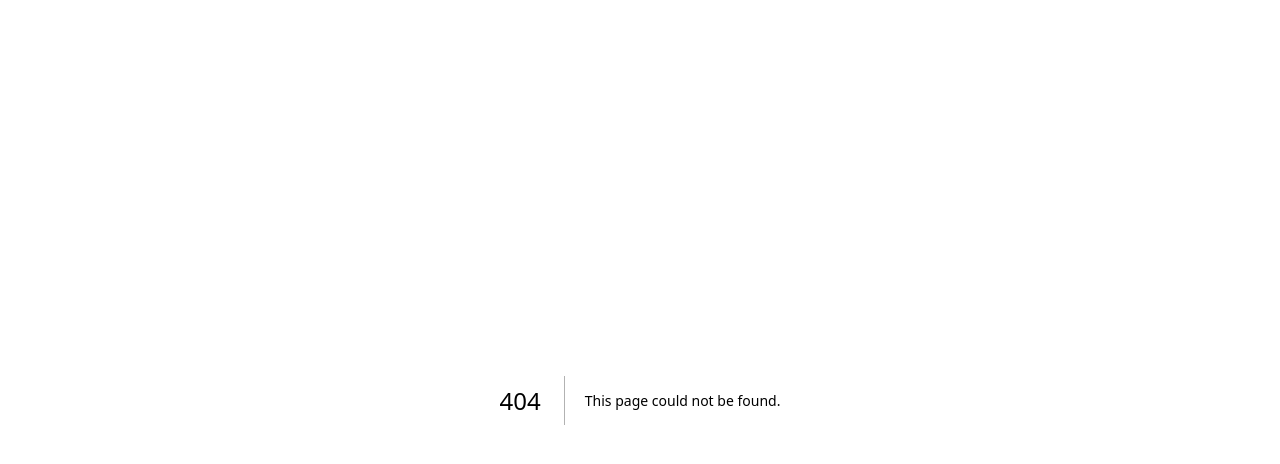
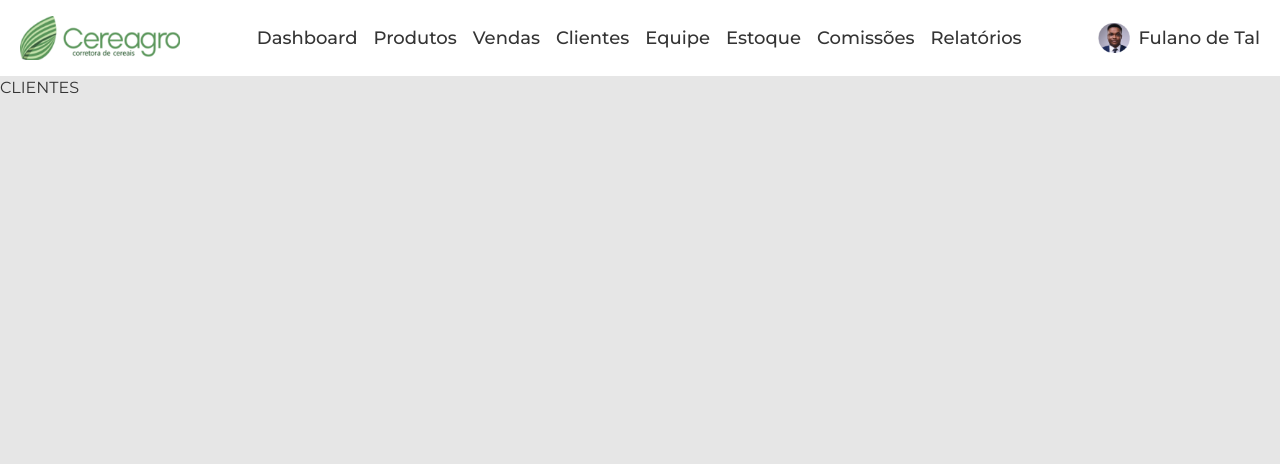
Before and after one commit to Senatec-Pelotas/front-end-project3, a Next.js app: page /pages/clientes in a window 1280 px wide. Before the commit this address had no page. Shown: the top 464 px of the page. Built offline with nearby package versions, Linux system fonts and the light colour scheme.

Commit message:
modal, hovers, routes

```diff
--- a/src/app/components/Header.js
+++ b/src/app/components/Header.js
@@ -2,28 +2,68 @@ import React from "react";
 import Link from "next/link";
 import Image from "next/image";
 import logo from "../assets/logo-arrozeira.png";
-import userPicture from "../assets/foto-perfil.png";
+
+import UserMenu from "./UserMenu";
 
 function Header() {
   return (
     <header className="bg-white flex items-center justify-between px-5 py-4 text-lg font-medium">
-      <Image src={logo} className="w-40" />
+      <Link href="/">
+        <Image src={logo} className="w-40" />
+      </Link>
 
       <nav className="flex gap-4">
-        <Link href="/">Dashboard</Link>
-        <Link href="/produtos">Produtos</Link>
-        <Link href="/vendas">Vendas</Link>
-        <Link href="/clientes">Clientes</Link>
-        <Link href="/equipe">Equipe</Link>
-        <Link href="/estoque">Estoque</Link>
-        <Link href="/comissoes">Comissões</Link>
-        <Link href="/relatorios">Relatórios</Link>
+        <Link
+          href="/"
+          className="hover:text-green-600 ease-in-out duration-300"
+        >
+          Dashboard
+        </Link>
+        <Link
+          href="../pages/produtos"
+          className="hover:text-green-600 ease-in-out duration-300"
+        >
+          Produtos
+        </Link>
+        <Link
+          href="../pages/vendas"
+          className="hover:text-green-600 ease-in-out duration-300"
+        >
+          Vendas
+        </Link>
+        <Link
+          href="../pages/clientes"
+          className="hover:text-green-600 ease-in-out duration-300"
+        >
+          Clientes
+        </Link>
+        <Link
+          href="../pages/equipe"
+          className="hover:text-green-600 ease-in-out duration-300"
+        >
+          Equipe
+        </Link>
+        <Link
+          href="../pages/estoque"
+          className="hover:text-green-600 ease-in-out duration-300"
+        >
+          Estoque
+        </Link>
+        <Link
+          href="../pages/comissoes"
+          className="hover:text-green-600 ease-in-out duration-300"
+        >
+          Comissões
+        </Link>
+        <Link
+          href="../pages/relatorios"
+          className="hover:text-green-600 ease-in-out duration-300"
+        >
+          Relatórios
+        </Link>
       </nav>
 
-      <div className="flex items-center">
-        <Image src={userPicture} className="w-8 mr-2" />
-        <p>Fulano de Tal</p>
-      </div>
+      <UserMenu />
     </header>
   );
 }
--- /dev/null
+++ b/src/app/components/UserMenu.js
@@ -0,0 +1,44 @@
+"use client";
+
+import userPicture from "../assets/foto-perfil.png";
+import { useState } from "react";
+import Image from "next/image";
+
+import React from "react";
+
+function UserMenu() {
+  const [isMenuOpen, setIsMenuOpen] = useState(false);
+
+  return (
+    <>
+      <div
+        className="flex items-center cursor-pointer"
+        onClick={() => {
+          setIsMenuOpen(!isMenuOpen);
+        }}
+      >
+        <Image src={userPicture} className="w-8 mr-2" />
+        <p>Fulano de Tal</p>
+      </div>
+
+      {isMenuOpen ? (
+        <dialog
+          open
+          className="flex flex-col justify-center border border-[#C8C8C8] w-48 h-24 gap-2 rounded-lg right-[-86vw] top-[11vh] backdrop:bg-purple-900 "
+        >
+          <button className="hover:text-green-600 ease-in-out duration-300">
+            Sair
+          </button>
+          <hr className="text-[#C8C8C8]" />
+          <button className="hover:text-green-600 ease-in-out duration-300">
+            Opções
+          </button>
+        </dialog>
+      ) : (
+        ""
+      )}
+    </>
+  );
+}
+
+export default UserMenu;
--- a/src/app/page.js
+++ b/src/app/page.js
@@ -4,6 +4,7 @@ export default function Home() {
   return (
     <>
       <Header />
+      <main>DASHBOARD</main>
     </>
   );
 }
--- /dev/null
+++ b/src/app/pages/clientes/page.js
@@ -0,0 +1,13 @@
+import Header from "@/app/components/Header";
+import React from "react";
+
+function Clientes() {
+  return (
+    <>
+      <Header />
+      <main>CLIENTES</main>
+    </>
+  );
+}
+
+export default Clientes;
--- /dev/null
+++ b/src/app/pages/comissoes/page.js
@@ -0,0 +1,13 @@
+import Header from "@/app/components/Header";
+import React from "react";
+
+function Comissoes() {
+  return (
+    <>
+      <Header />
+      <main>COMISSOES</main>
+    </>
+  );
+}
+
+export default Comissoes;
--- /dev/null
+++ b/src/app/pages/equipe/page.js
@@ -0,0 +1,13 @@
+import Header from "@/app/components/Header";
+import React from "react";
+
+function Equipe() {
+  return (
+    <>
+      <Header />
+      <main>EQUIPE</main>
+    </>
+  );
+}
+
+export default Equipe;
--- /dev/null
+++ b/src/app/pages/estoque/page.js
@@ -0,0 +1,13 @@
+import Header from "@/app/components/Header";
+import React from "react";
+
+function Estoque() {
+  return (
+    <>
+      <Header />
+      <main>ESTOQUE</main>
+    </>
+  );
+}
+
+export default Estoque;
--- /dev/null
+++ b/src/app/pages/produtos/page.js
@@ -0,0 +1,13 @@
+import Header from "@/app/components/Header";
+import React from "react";
+
+function Produtos() {
+  return (
+    <>
+      <Header />
+      <main>PRODUTOS</main>
+    </>
+  );
+}
+
+export default Produtos;
--- /dev/null
+++ b/src/app/pages/relatorios/page.js
@@ -0,0 +1,13 @@
+import Header from "@/app/components/Header";
+import React from "react";
+
+function Relatorios() {
+  return (
+    <>
+      <Header />
+      <main>RELATORIOS</main>
+    </>
+  );
+}
+
+export default Relatorios;
--- /dev/null
+++ b/src/app/pages/vendas/page.js
@@ -0,0 +1,13 @@
+import Header from "@/app/components/Header";
+import React from "react";
+
+function Vendas() {
+  return (
+    <>
+      <Header />
+      <main>VENDAS</main>
+    </>
+  );
+}
+
+export default Vendas;
```
